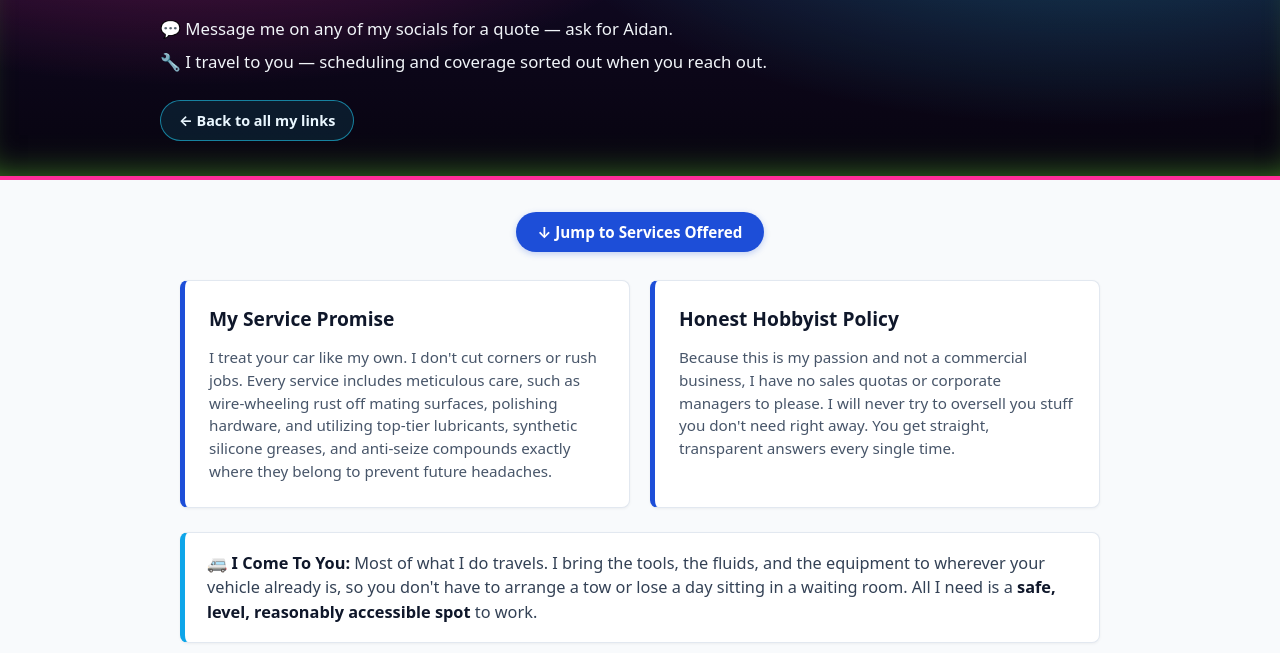
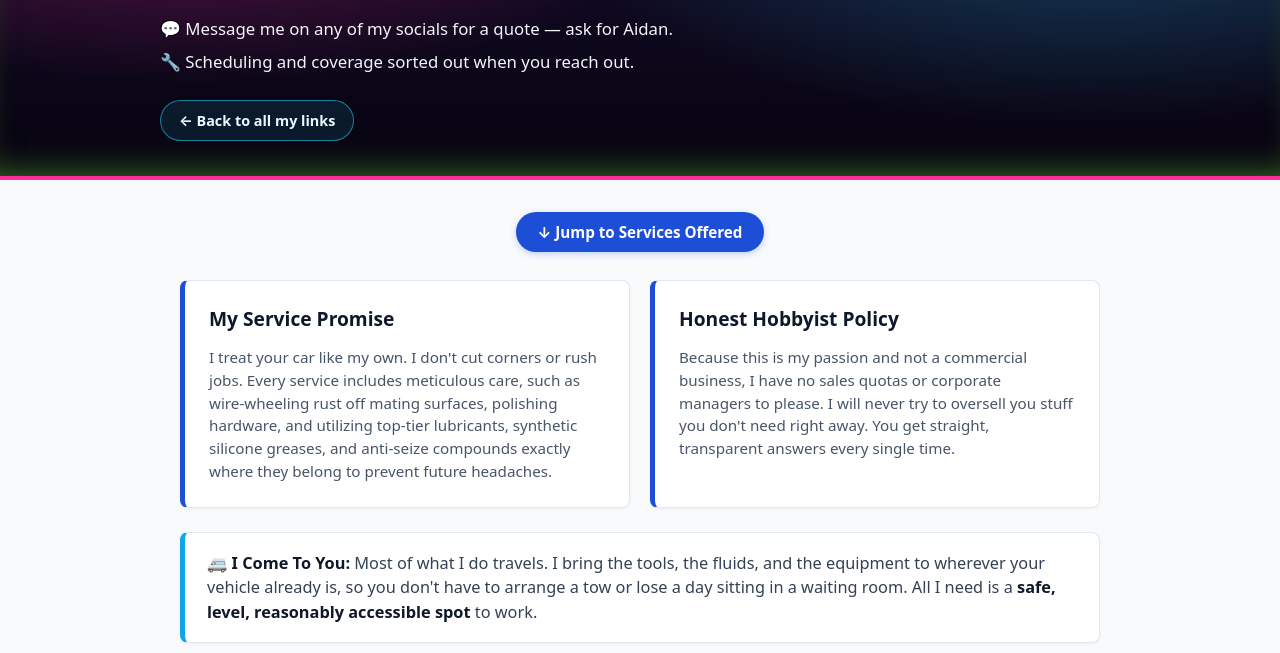
Before and after one commit to aidanfgre/aidanfgre, a plain HTML site: page services.html in a window 1280 px wide. Shown: the part 147-800 px from the top of the page. Drawn offline with Linux system fonts and the light colour scheme.

Commit message:
1 change

```diff
--- a/services.html
+++ b/services.html
@@ -369,7 +369,7 @@
             <div class="subtitle">Mobile Side-Work Service Menu</div>
 
             <div class="contact-info">💬 Message me on any of my socials for a quote — ask for Aidan.</div>
-            <div class="location-info">🔧 I travel to you — scheduling and coverage sorted out when you reach out.</div>
+            <div class="location-info">🔧 Scheduling and coverage sorted out when you reach out.</div>
 
             <a class="back-link" href="index.html">← Back to all my links</a>
         </div>
```
